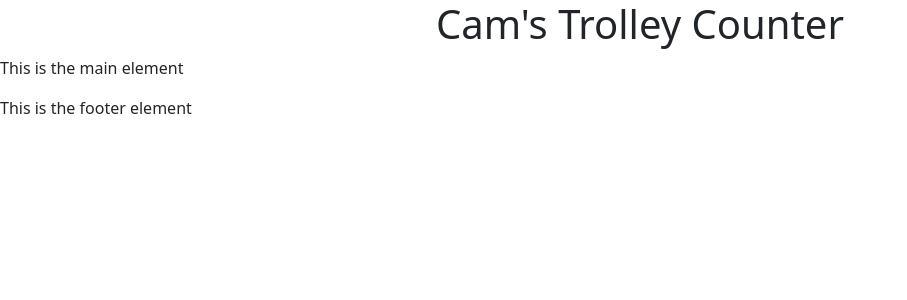
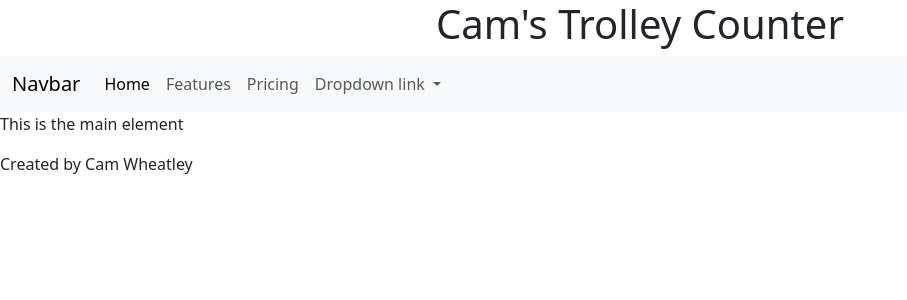
Before and after one commit to cameronjamesw/trolley-counter, a Django app: page /counter/ in a window 1280 px wide. Shown: the top 300 px of the page, without its empty margins (0-907 px from the left). Run offline with Django 5.2, Linux system fonts and the light colour scheme.

Commit message:
create templates dir, create basse.html

```diff
--- a/counter/templates/counter/index.html
+++ b/counter/templates/counter/index.html
@@ -1,22 +1,10 @@
-<!DOCTYPE html>
-<html lang="en">
-  <head>
-    <meta charset="UTF-8" />
-    <meta name="viewport" content="width=device-width, initial-scale=1.0" />
-    <title>Trolley Counter</title>
+{% extends 'base.html' %}
 
-    <!-- This is the link to the Bootstrap -->
-    <link href="https://cdn.jsdelivr.net/npm/bootstrap@5.3.6/dist/css/bootstrap.min.css" rel="stylesheet" integrity="sha384-4Q6Gf2aSP4eDXB8Miphtr37CMZZQ5oXLH2yaXMJ2w8e2ZtHTl7GptT4jmndRuHDT" crossorigin="anonymous">
-  </head>
+{% block content %}
   <body>
-    <header>
-        <h1 class="text-center">Cam's Trolley Counter</h1>
-    </header>
     <main>
         <p>This is the main element</p>
     </main>
-    <footer>
-        <p>This is the footer element</p>
-    </footer>
   </body>
-</html>
+
+  {% endblock %}
--- a/counter_app/settings.py
+++ b/counter_app/settings.py
@@ -19,6 +19,7 @@ if os.path.isfile('env.py'):
 
 # Build paths inside the project like this: BASE_DIR / 'subdir'.
 BASE_DIR = Path(__file__).resolve().parent.parent
+TEMPLATES_DIR = os.path.join(BASE_DIR, 'templates')
 
 
 # Quick-start development settings - unsuitable for production
@@ -28,7 +29,7 @@ BASE_DIR = Path(__file__).resolve().parent.parent
 SECRET_KEY = os.environ.get("SECRET_KEY")
 
 # SECURITY WARNING: don't run with debug turned on in production!
-DEBUG = False
+DEBUG = True
 
 ALLOWED_HOSTS = ['https://trolley-counter-91842d1b0f5e.herokuapp.com',
                 '.herokuapp.com',
@@ -68,10 +69,11 @@ ROOT_URLCONF = 'counter_app.urls'
 TEMPLATES = [
     {
         'BACKEND': 'django.template.backends.django.DjangoTemplates',
-        'DIRS': [],
+        'DIRS': [TEMPLATES_DIR],
         'APP_DIRS': True,
         'OPTIONS': {
             'context_processors': [
+                'django.template.context_processors.debug',
                 'django.template.context_processors.request',
                 'django.contrib.auth.context_processors.auth',
                 'django.contrib.messages.context_processors.messages',
--- /dev/null
+++ b/templates/base.html
@@ -0,0 +1,76 @@
+<!DOCTYPE html>
+<html lang="en">
+  <head>
+    <meta charset="UTF-8" />
+    <meta name="viewport" content="width=device-width, initial-scale=1.0" />
+    <title>Trolley Counter</title>
+
+    <!-- This is the link to the Bootstrap -->
+    <link
+      href="https://cdn.jsdelivr.net/npm/bootstrap@5.3.6/dist/css/bootstrap.min.css"
+      rel="stylesheet"
+      integrity="sha384-4Q6Gf2aSP4eDXB8Miphtr37CMZZQ5oXLH2yaXMJ2w8e2ZtHTl7GptT4jmndRuHDT"
+      crossorigin="anonymous"
+    />
+  </head>
+  <body>
+    <header>
+      <h1 class="text-center">Cam's Trolley Counter</h1>
+      <nav class="navbar navbar-expand-lg bg-body-tertiary">
+        <div class="container-fluid">
+          <a class="navbar-brand" href="#">Navbar</a>
+          <button
+            class="navbar-toggler"
+            type="button"
+            data-bs-toggle="collapse"
+            data-bs-target="#navbarNavDropdown"
+            aria-controls="navbarNavDropdown"
+            aria-expanded="false"
+            aria-label="Toggle navigation"
+          >
+            <span class="navbar-toggler-icon"></span>
+          </button>
+          <div class="collapse navbar-collapse" id="navbarNavDropdown">
+            <ul class="navbar-nav">
+              <li class="nav-item">
+                <a class="nav-link active" aria-current="page" href="#">Home</a>
+              </li>
+              <li class="nav-item">
+                <a class="nav-link" href="#">Features</a>
+              </li>
+              <li class="nav-item">
+                <a class="nav-link" href="#">Pricing</a>
+              </li>
+              <li class="nav-item dropdown">
+                <a
+                  class="nav-link dropdown-toggle"
+                  href="#"
+                  role="button"
+                  data-bs-toggle="dropdown"
+                  aria-expanded="false"
+                >
+                  Dropdown link
+                </a>
+                <ul class="dropdown-menu">
+                  <li><a class="dropdown-item" href="#">Action</a></li>
+                  <li><a class="dropdown-item" href="#">Another action</a></li>
+                  <li>
+                    <a class="dropdown-item" href="#">Something else here</a>
+                  </li>
+                </ul>
+              </li>
+            </ul>
+          </div>
+        </div>
+      </nav>
+    </header>
+
+    {% block content %}
+    <!-- Child content goes here -->
+    {% endblock %}
+
+    <footer>
+      <p>Created by Cam Wheatley</p>
+    </footer>
+  </body>
+</html>
```
